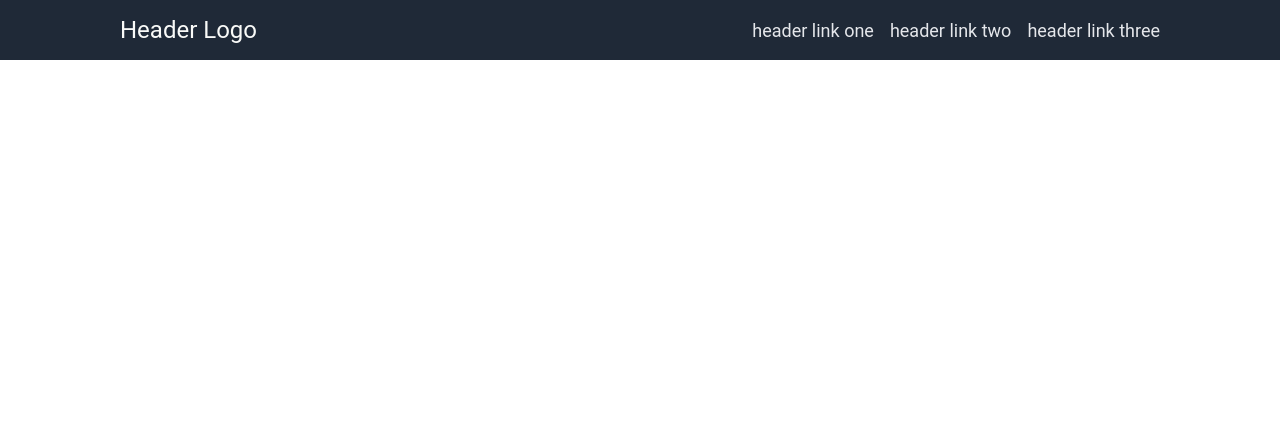
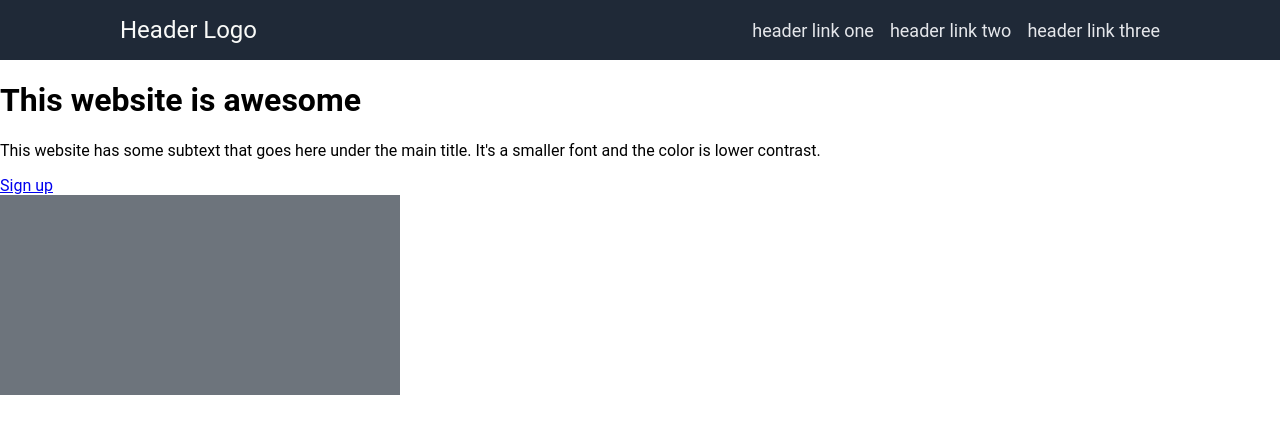
Before and after one commit to trix-97/odin-landing-page, a plain HTML site: page index.html in a window 1280 px wide. Drawn offline with Linux system fonts and the light colour scheme.

Commit message:
Add hero html to index.html

```diff
--- a/index.html
+++ b/index.html
@@ -19,5 +19,17 @@
             </div>
         </div>
     </div>
+    <div class="hero-container">
+        <div class="hero">
+            <div class="hero-main">
+                <h1 class="hero-main-header">This website is awesome</h1>
+                <p>This website has some subtext that goes here under the main title. It's a smaller font and the color is lower contrast.</p>
+                <a href="#" class="button">Sign up</a>
+            </div>
+            <div class="hero-image">
+                <img src="./images/image.png" alt="">
+            </div>
+        </div>
+    </div>
 </body>
 </html>
```
